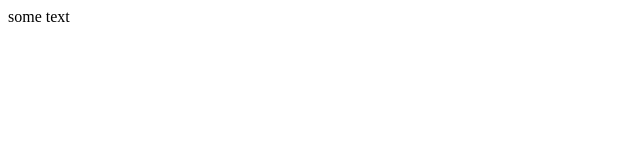
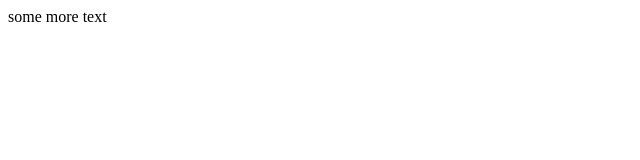
Before and after one commit to BenWalkerStudent/finalforreal, a plain HTML site: page index.html in a window 1280 px wide. Shown: the full height of the page, 0-640 px from the left. Drawn offline with Linux system fonts and the light colour scheme.

Commit message:
second commit

```diff
--- a/index.html
+++ b/index.html
@@ -9,7 +9,7 @@
 </head>
 
 <body>
-    some text
+    some more text
 </body>
 
 </html>
```
